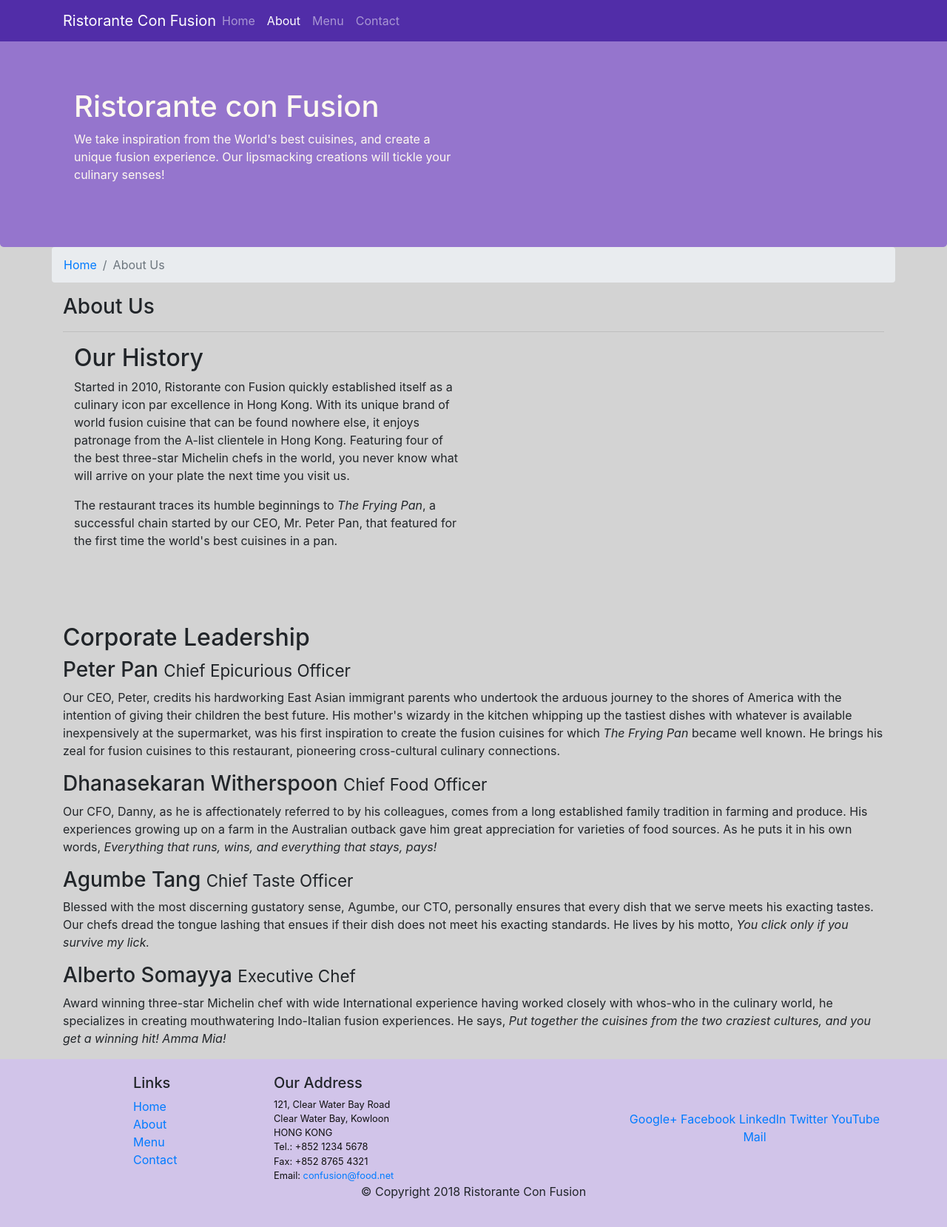
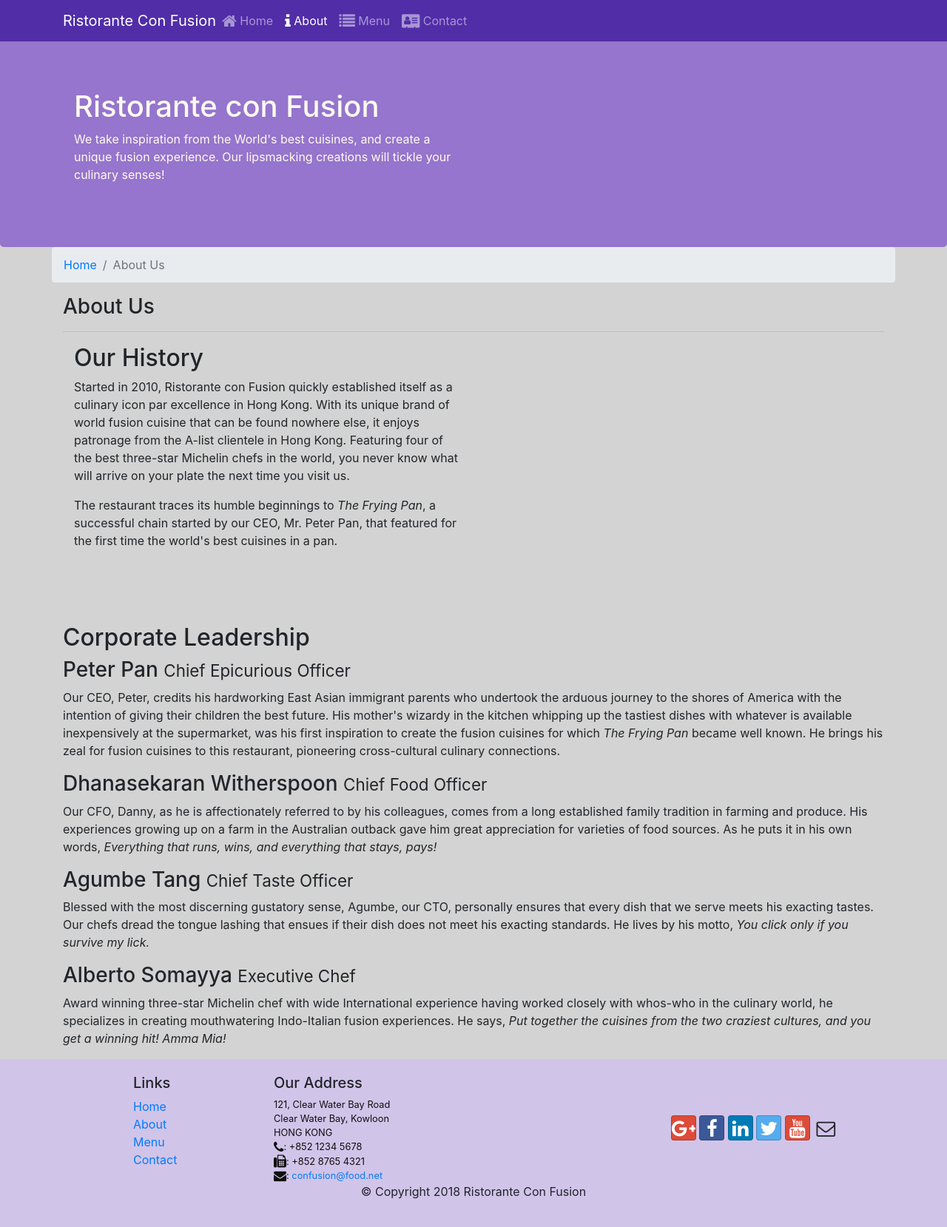
Before and after one commit to cwilliamson29/conFusion, a website: page aboutus.html in a window 1280 px wide. Shown: the whole page at 74% size. Drawn offline with nearby package versions, Linux system fonts and the light colour scheme.

Commit message:
Adding font icons

```diff
--- a/aboutus.html
+++ b/aboutus.html
@@ -15,7 +15,10 @@
       integrity="sha384-Vkoo8x4CGsO3+Hhxv8T/Q5PaXtkKtu6ug5TOeNV6gBiFeWPGFN9MuhOf23Q9Ifjh"
       crossorigin="anonymous"
     />
-    <link rel="stylesheet" href="css/styles.css"
+    <link rel="stylesheet" href="node_modules/font-awesome/css/font-awesome.min.css"/>
+    <link rel="stylesheet" href="node_modules/bootstrap-social/bootstrap-social.css"/>
+
+    <link rel="stylesheet" href="./css/styles.css">
 
   <body>
 
@@ -24,13 +27,13 @@
         <button class="navbar-toggler" type="button" data-toggle="collapse" data-target="#Navbar">
           <span class="navbar-toggler-icon"></span>
         </button>
-        <a class="navbar-brand mr-auto" href="index.html">Ristorante Con Fusion</a>
+        <a class="navbar-brand mr-auto" href="./index.html">Ristorante Con Fusion</a>
         <div class="collapse navbar-collapse" id="Navbar">
           <ul class="navbar-nav mr-auto">
-            <li class="nav-item"><a class="nav-link" href="index.html">Home</a></li>
-            <li class="nav-item active"><a class="nav-link" href="#">About</a></li>
-            <li class="nav-item"><a class="nav-link" href="#">Menu</a></li>
-            <li class="nav-item"><a class="nav-link" href="#">Contact</a></li>
+            <li class="nav-item"><a class="nav-link" href="./index.html"><span class="fa fa-home fa-lg"></span> Home</a></li>
+            <li class="nav-item active"><a class="nav-link" href="#"><span class="fa fa-info fa-lg"></span> About</a></li>
+            <li class="nav-item"><a class="nav-link" href="#"><span class="fa fa-list fa-lg"></span> Menu</a></li>
+            <li class="nav-item"><a class="nav-link" href="#"><span class="fa fa-address-card fa-lg"></span> Contact</a></li>
           </ul>
         </div>
 
@@ -141,7 +144,7 @@
           <div class="col-4 offset-1 col-sm-2">
             <h5>Links</h5>
             <ul class="list-unstyled">
-              <li><a href="index.html">Home</a></li>
+              <li><a href="./index.html">Home</a></li>
               <li><a href="#">About</a></li>
               <li><a href="#">Menu</a></li>
               <li><a href="#">Contact</a></li>
@@ -153,19 +156,19 @@
               121, Clear Water Bay Road<br />
               Clear Water Bay, Kowloon<br />
               HONG KONG<br />
-              Tel.: +852 1234 5678<br />
-              Fax: +852 8765 4321<br />
-              Email: <a href="mailto:confusion@food.net">confusion@food.net</a>
+              <i class="fa fa-phone fa-lg"></i>: +852 1234 5678<br />
+              <i class="fa fa-fax fa-lg"></i>: +852 8765 4321<br />
+              <i class="fa fa-envelope fa-lg"></i>: <a href="mailto:confusion@food.net">confusion@food.net</a>
             </address>
           </div>
           <div class="col-12 col-sm-4 align-self-center">
             <div class="text-center">
-              <a href="http://google.com/+">Google+</a>
-              <a href="http://www.facebook.com/profile.php?id=">Facebook</a>
-              <a href="http://www.linkedin.com/in/">LinkedIn</a>
-              <a href="http://twitter.com/">Twitter</a>
-              <a href="http://youtube.com/">YouTube</a>
-              <a href="mailto:">Mail</a>
+              <a class="btn btn-social-icon btn-google" href="http://google.com/+"><i class="fa fa-google-plus fa-lg"></i></a>
+              <a class="btn btn-social-icon btn-facebook" href="http://www.facebook.com/profile.php?id="><i class="fa fa-facebook fa-lg"></i></a>
+              <a class="btn btn-social-icon btn-linkedin" href="http://www.linkedin.com/in/"><i class="fa fa-linkedin fa-lg"></i></a>
+              <a class="btn btn-social-icon btn-twitter" href="http://twitter.com/"><i class="fa fa-twitter fa-lg"></i></a>
+              <a class="btn btn-social-icon btn-google" href="http://youtube.com/"><i class="fa fa-youtube fa-lg"></i></a>
+              <a class="btn btn-social-icon" href="mailto:"><i class="fa fa-envelope-o fa-lg"></i></a>
             </div>
           </div>
         </div>
--- a/package.json
+++ b/package.json
@@ -15,7 +15,10 @@
   },
   "dependencies": {
     "bootstrap": "^5.2.0",
+    "bootstrap-social": "^5.1.1",
+    "font-awesome": "^4.7.0",
     "jquery": "^3.6.0",
-    "popper.js": "^1.16.1"
+    "popper.js": "^1.16.1",
+    "save": "^2.5.0"
   }
 }
```
Also changed, not shown: index.html (+19 -15 lines), 1 other file.
